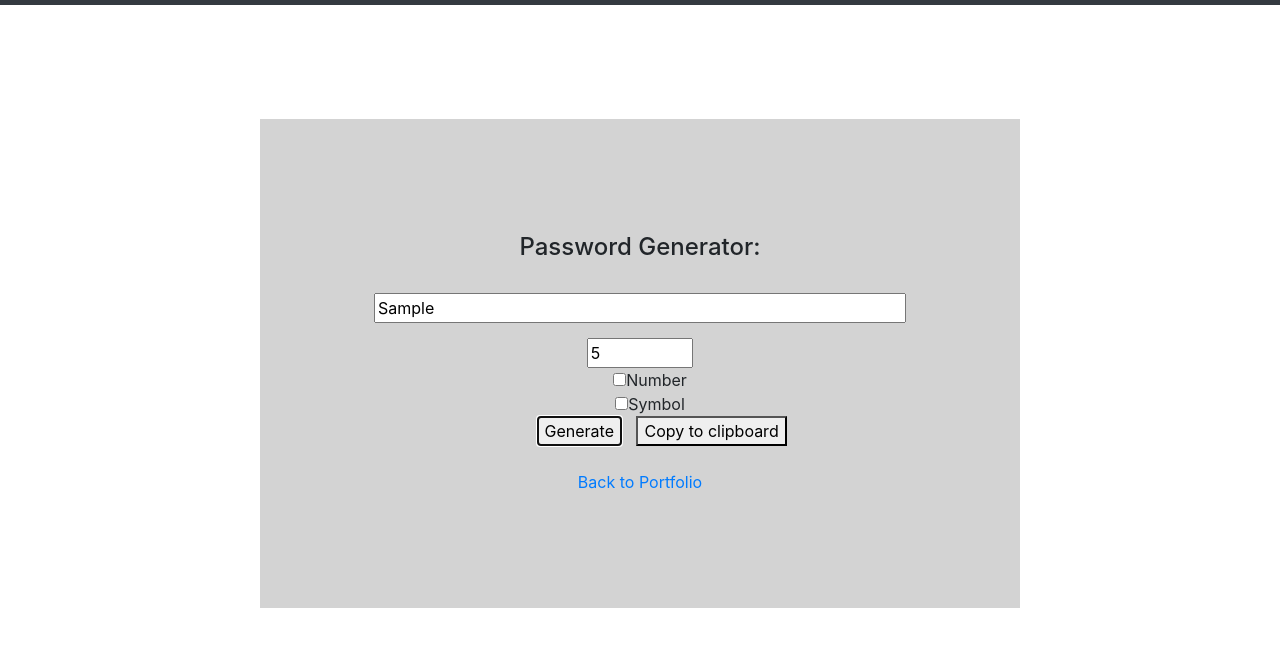
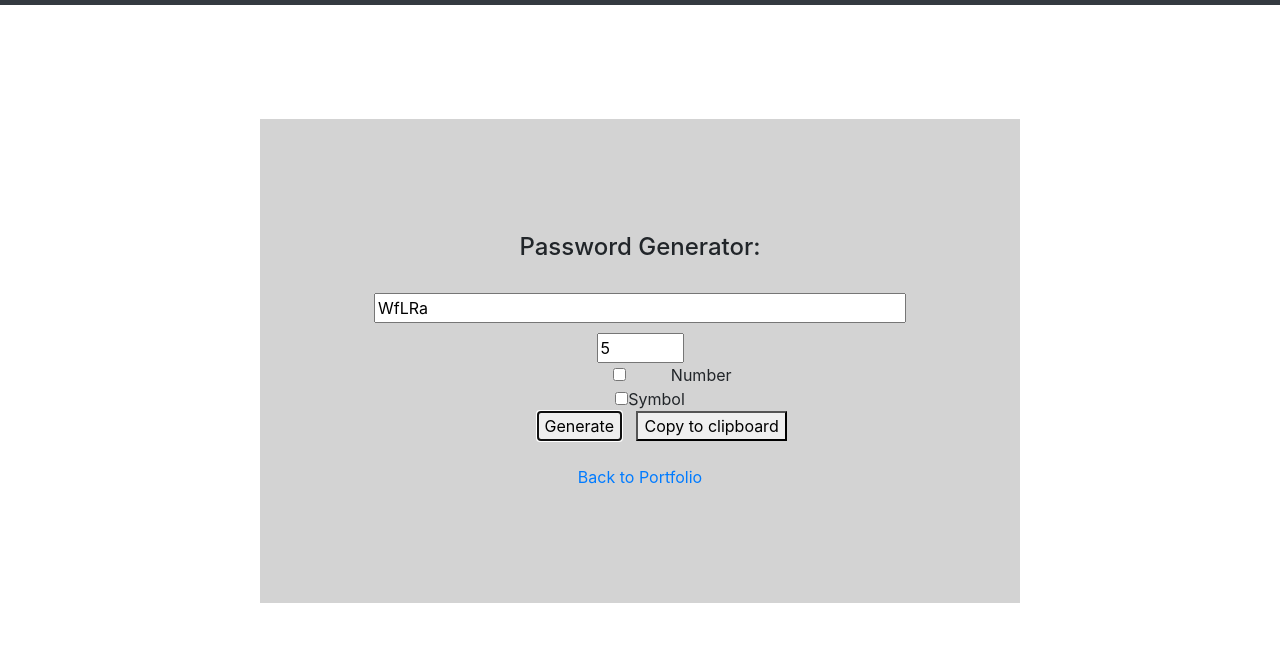
Before and after one commit to rforde1/homework-03, a plain HTML site: page index.html in a window 1280 px wide. Both pictures are taken after typing "Sample", "5" into the empty fields and a click on the button "Generate". Shown: the part 117-764 px from the top of the page. Drawn offline with nearby package versions, Linux system fonts and the light colour scheme.

Commit message:
Fixed bugs for number check box and symbol check box to render variables with stored numbers, characters, and symbols to load based on user choice using conditional statements and moving some variables into generate () function so that the browser will read properly.

```diff
--- a/assets/js/generate.js
+++ b/assets/js/generate.js
@@ -6,14 +6,33 @@ var symbol = "!@#$%^&*()_:><?/";
 
 
 var generate = document.getElementById("generate");
-var numBox= document.getElementById("number");
-var symbolBox = document.getElementById("symbol");
+var passwordLength = document.getElementById('password-length')
 var yourPassword = document.getElementById("display");
 
 
 
 generate.addEventListener("click", function(e){
-   yourPassword.value = password(numBox.value, blank);
+   var numBox= document.getElementById("number").checked;
+   var symbolBox = document.getElementById("symbol").checked;
+   var blank = '';
+   if (numBox === true && symbolBox === true){
+      blank = char + num + symbol;
+
+   }
+   else if (numBox === true && symbolBox === false){
+      blank = char + num;
+   }
+   else if (symbolBox === true && numBox === false){
+      blank = char + symbol;
+   }
+   else{
+      blank = char;
+   }
+   console.log(blank)
+
+
+   yourPassword.value = password(passwordLength.value, blank);
+   //
 }
 );
 
--- a/index.html
+++ b/index.html
@@ -24,13 +24,13 @@
                 <br>
                 <input type="text" id="display">
                 <br>
-                <input type="number" min="0" max="50" name="slider" id="number">
+                <input type="number" min="0" max="50" name="slider" id="password-length">
                 <br>
                     <div class="form-check">
-                        <input type="checkbox" id="numbers">Number <br>
+                        <input type="checkbox" id="number">Number <br>
                     </div>
                     <div class="form-check">
-                        <input type="checkbox" id="symbols">Symbol <br>
+                        <input type="checkbox" id="symbol">Symbol <br>
                     </div>
                     <div id="b-position">
                     <button onclick="" class="buttons b-style" id="generate">Generate</button>
```
Also changed, not shown: 1 other file.
